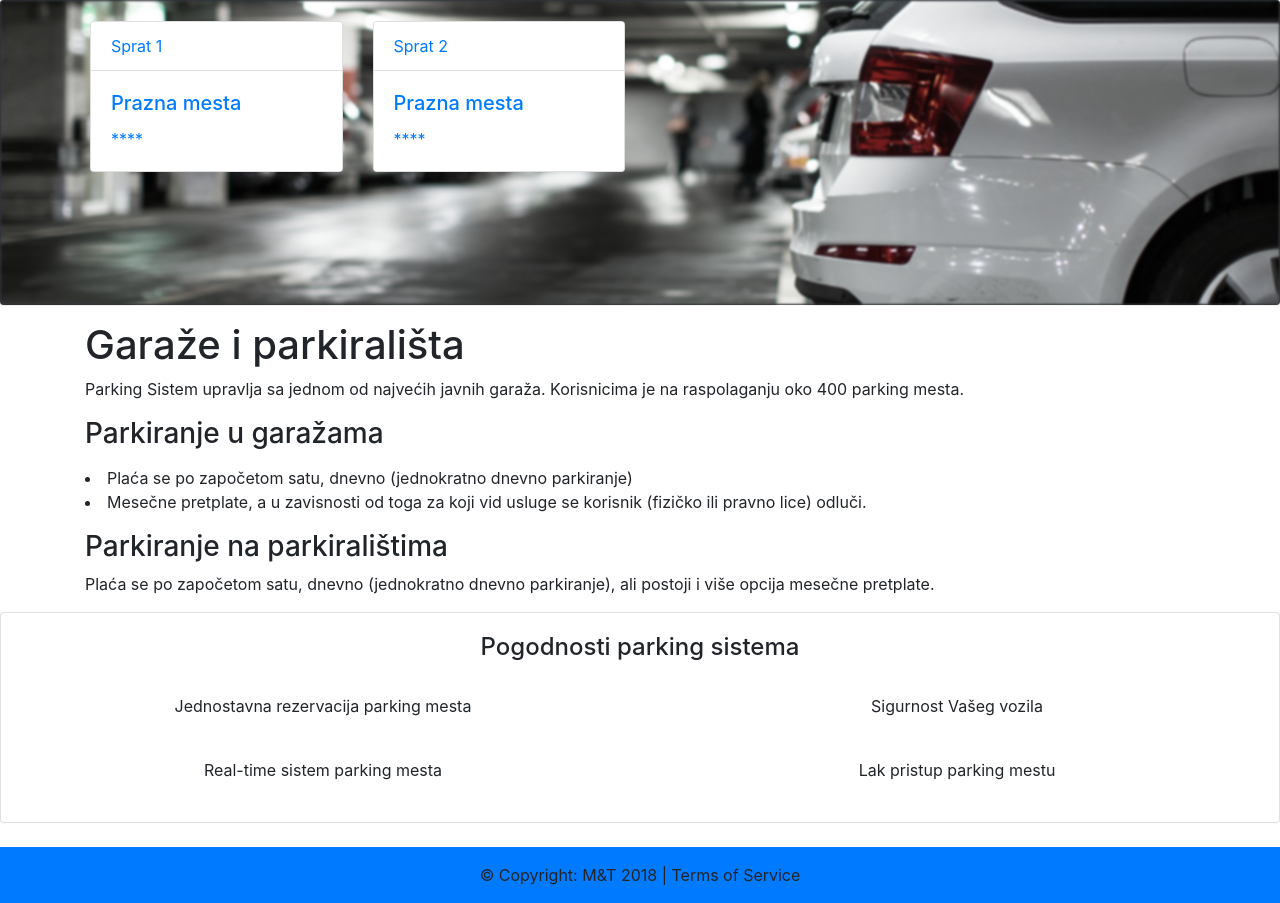
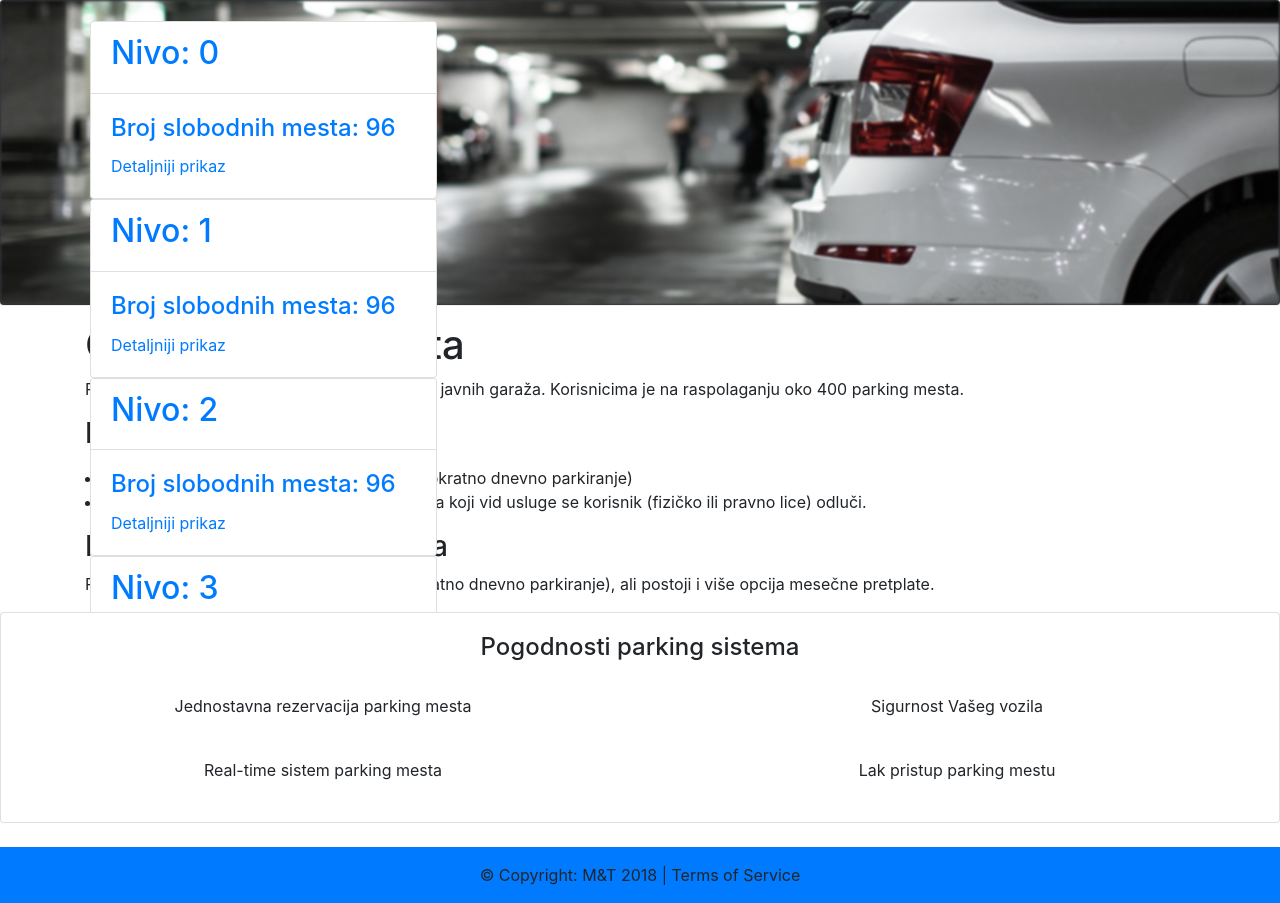
Before and after one commit to Toma1997/Parking-Sistem, a PHP site: page / in a window 1280 px wide. Shown: the part 83-986 px from the top of the page. Run offline with PHP 8.4, Linux system fonts and the light colour scheme; data comes from the database, SQL or seed files in the repository.

Commit message:
Prikaz slobodnih mesta, unos datuma i vremena pocetka rezervacije, ogranicenje da se ne unese duplikat registracije

```diff
--- a/kernel/database_wrapper.php
+++ b/kernel/database_wrapper.php
@@ -113,6 +113,10 @@ class Database {
 		$registration = mysqli_real_escape_string($this->dblink, $registracija);
 		$email = mysqli_real_escape_string($this->dblink, $mail);
 
+		// provera da li je u bazi postoji ista registracija, jer ne smeju biti 2 iste registracije u bazi
+		$query = 'SELECT registration FROM cars WHERE registration LIKE"'.$registration.'";';
+		$rezultat = $this->dblink->query($query);
+		if($rezultat->num_rows < 1){
 			$query = 'SELECT client_id FROM clients WHERE email LIKE "'.$email.'";';
 			$zapis = $this->dblink->query($query);
 			$client_id = $zapis->fetch_assoc();
@@ -130,6 +134,12 @@ class Database {
 			{
 				$this->result = false;
 			}
+
+		} else {
+			$this ->result = true;
+		}
+
+
 	}
 
 	function rezervisiMesto($registracija, $sprat, $sektor, $mesto){
@@ -164,6 +174,15 @@ class Database {
 		}
 	}
 
+	function prikaziSlobodnaMesta($kriterijum){
+		$criteria = mysqli_real_escape_string($this->dblink, $kriterijum);
+
+		$query = ($criteria == "sve") ? "SELECT COUNT(place_id) as 'Slobodna mesta' FROM places WHERE occupied = '0';" :
+		"SELECT floor as 'Nivo', COUNT(place_id) as 'Slobodna mesta' FROM places WHERE occupied = '0' GROUP BY floor ORDER BY floor ASC;";
+		$this->result = $this->dblink->query($query);
+
+	}
+
 // funkcija koja izvrsava upit
 	function ExecuteQuery($query)
 	{
--- a/parking.sql
+++ b/parking.sql
@@ -10,7 +10,7 @@ Target Server Type    : MYSQL
 Target Server Version : 50719
 File Encoding         : 65001
 
-Date: 2018-11-05 04:34:05
+Date: 2018-11-08 03:12:16
 */
 
 SET FOREIGN_KEY_CHECKS=0;
@@ -23,7 +23,7 @@ CREATE TABLE `appointments` (
   `appointment_id` bigint(20) NOT NULL AUTO_INCREMENT,
   `car_id` bigint(20) NOT NULL,
   `place_id` smallint(4) NOT NULL,
-  `created_at` timestamp NULL DEFAULT CURRENT_TIMESTAMP,
+  `created_at` timestamp NULL DEFAULT NULL,
   `finished_at` timestamp NULL DEFAULT NULL,
   PRIMARY KEY (`appointment_id`),
   KEY `FK_car` (`car_id`),
--- a/templates/Client/home.php
+++ b/templates/Client/home.php
@@ -2,26 +2,28 @@
 <div class="card bg-dark text-white">
 	<img src="images/parking-car.jpg" class="img-fluid card-image" style="filter: blur(1px) grayscale(60%);" alt="Parking sistem auto">
 	<div class="card-img-overlay container">
-	<div class="row text-primary ">
-		<div class="col-sm-3">
-		<div class="card">
-			<div class="card-header bg-white">Sprat 1</div>
-			<div class="card-body">
-				<h5 class="card-title">Prazna mesta</h5>
-				<p class="card-text">****</p>
+		<?php
+
+		include("./kernel/database_wrapper.php");
+		$db = new Database("parking");
+		$db->Connect();
+		$db->prikaziSlobodnaMesta("nivoi");
+
+		while($row = $db->getResult()->fetch_assoc()) {
+		?>
+		<div class="row text-primary">
+			<div class="col-sm-4">
+				<div class="card">
+					<div class="card-header bg-white"><h2>Nivo: <?php echo $row['Nivo']; ?></h2></div>
+						<div class="card-body">
+							<h4 class="card-title">Broj slobodnih mesta: <?php echo $row['Slobodna mesta']; ?></h5>
+							<a href=<?php echo "index.php?stranica=parking&nivo=".$row['Nivo']; ?> class="card-title">Detaljniji prikaz</a>
+						</div>
+					</div>
+				</div>
 			</div>
-		</div>
-		</div>
-		<div class="col-sm-3">
-		<div class="card">
-			<div class="card-header bg-white">Sprat 2</div>
-			<div class="card-body">
-				<h5 class="card-title">Prazna mesta</h5>
-				<p class="card-text">****</p>
-			</div>
-		</div>
-		</div>
-    </div>
+		<?php } ?>
+
 	</div>
 </div>
 <div class="container mt-3 .text-left ">
--- a/templates/Client/reserve.php
+++ b/templates/Client/reserve.php
@@ -5,6 +5,7 @@ if (!empty($_POST)) {
     $floor = $_POST['floor'];
     $sector = $_POST['sector'];
     $place = $_POST['place'];
+    $datetime = $_POST['datetime'];
 
     $poruke = array();
 
@@ -72,6 +73,10 @@ if (!empty($_POST)) {
                 <label for="place">Mesto:</label>
                 <input type="text" id="place" name="place" class="form-control" required placeholder="Primer: 7" value="<?php echo $_GET['place'] ?? ''?>">
             </div>
+            <div class="form-group">
+                <label for="floor">Datum i vreme pocetka boravka:</label>
+                <input type="datetime-local" id="datetime" name="datetime">
+            </div>
 			<div class="form-group">
                 <button type="submit" class="btn btn-primary">
                     Rezervacija
```
Lines whose indentation alone changed are shown as unchanged.
